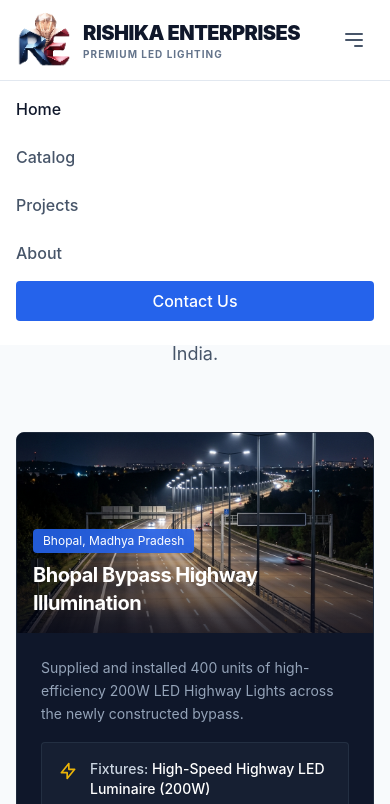
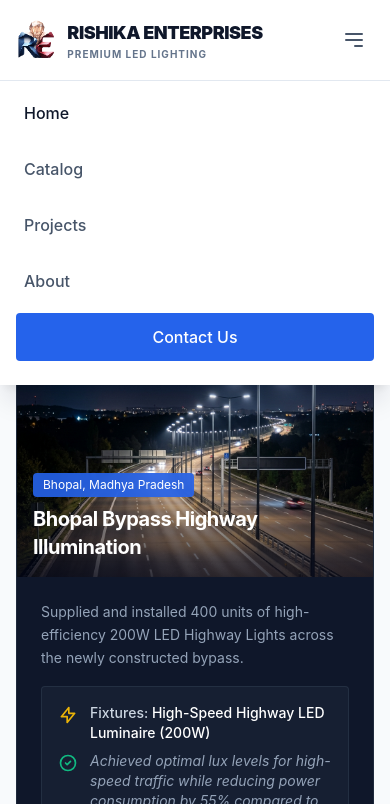
Before and after one commit to Deepesh-IIITN/rishikaled, a website: page projects.html in a window 390 px wide. Both pictures are taken after a click on the button 354 px from the left and 40 px from the top of the page. Shown: the top 804 px of the page. Drawn offline with Linux system fonts and the light colour scheme.

Commit message:
UI: Comprehensive mobile responsiveness pass across all pages

```diff
--- a/projects.html
+++ b/projects.html
@@ -58,9 +58,9 @@
             <div class="flex justify-between items-center h-20">
                 <!-- Logo -->
                 <a href="index.html" class="flex items-center gap-3 group">
-                    <img src="assets/images/logo.png" alt="Rishika Enterprises Logo" class="h-14 w-auto transform group-hover:scale-105 transition duration-300">
+                    <img src="assets/images/logo.png" alt="Rishika Enterprises Logo" class="h-10 md:h-14 w-auto transform group-hover:scale-105 transition duration-300">
                     <div>
-                        <h1 class="text-xl font-black text-slate-900 tracking-tight uppercase">Rishika Enterprises</h1>
+                        <h1 class="text-lg md:text-xl font-black text-slate-900 tracking-tight uppercase">Rishika Enterprises</h1>
                         <p class="text-[10px] font-bold text-slate-500 tracking-widest uppercase">Premium LED Lighting</p>
                     </div>
                 </a>
@@ -84,22 +84,22 @@
         </div>
 
         <!-- Mobile Menu (hidden by default) -->
-        <div id="mobile-menu" class="hidden md:hidden bg-white border-t border-slate-200 absolute w-full left-0">
+        <div id="mobile-menu" class="hidden md:hidden bg-white border-t border-slate-200 absolute w-full left-0 shadow-xl shadow-slate-900/10">
             <div class="px-4 pt-2 pb-6 space-y-2">
-                <a href="index.html" class="block text-slate-900 font-medium py-2 hover:text-blue-600 transition">Home</a>
-                <a href="catalog.html" class="block text-slate-600 font-medium py-2 hover:text-blue-600 transition">Catalog</a>
-                <a href="projects.html" class="block text-slate-600 font-medium py-2 hover:text-blue-600 transition">Projects</a>
-                <a href="about.html" class="block text-slate-600 font-medium py-2 hover:text-blue-600 transition">About</a>
-                <a href="contact.html" class="block w-full bg-blue-600 hover:bg-blue-700 text-white font-medium py-2 px-4 rounded text-center transition">Contact Us</a>
+                <a href="index.html" class="block text-slate-900 font-medium py-3 px-2 hover:text-blue-600 transition">Home</a>
+                <a href="catalog.html" class="block text-slate-600 font-medium py-3 px-2 hover:text-blue-600 transition">Catalog</a>
+                <a href="projects.html" class="block text-slate-600 font-medium py-3 px-2 hover:text-blue-600 transition">Projects</a>
+                <a href="about.html" class="block text-slate-600 font-medium py-3 px-2 hover:text-blue-600 transition">About</a>
+                <a href="contact.html" class="block w-full bg-blue-600 hover:bg-blue-700 text-white font-medium py-3 px-4 rounded text-center transition">Contact Us</a>
             </div>
         </div>
     </header>
 
-    <main class="pt-28 pb-24 min-h-screen">
+    <main class="pt-24 md:pt-28 pb-16 md:pb-24 min-h-screen">
         <div class="max-w-7xl mx-auto px-4 sm:px-6 lg:px-8">
             <div class="text-center max-w-3xl mx-auto mb-16">
-                <h1 class="text-4xl md:text-5xl font-extrabold text-slate-900 mb-6">Real-world Small Business Signboards.</h1>
-                <p class="text-lg text-slate-600">See how our retail digital displays and acrylic boards are driving foot traffic for shops, clinics, and restaurants across India.</p>
+                <h1 class="text-4xl md:text-5xl font-extrabold text-slate-900 mb-6">Real-world LED Lighting Projects.</h1>
+                <p class="text-lg text-slate-600">See how our high-power LED flood lights, street lights, and industrial luminaires are illuminating expressways, stadiums, and factories across India.</p>
             </div>
 
             <div id="projects-grid" class="grid grid-cols-1 md:grid-cols-2 gap-10">
```
Also changed, not shown: about.html (+9 -9 lines), catalog.html (+9 -9 lines), contact.html (+10 -10 lines), index.html (+12 -12 lines), assets/css/styles.css.
